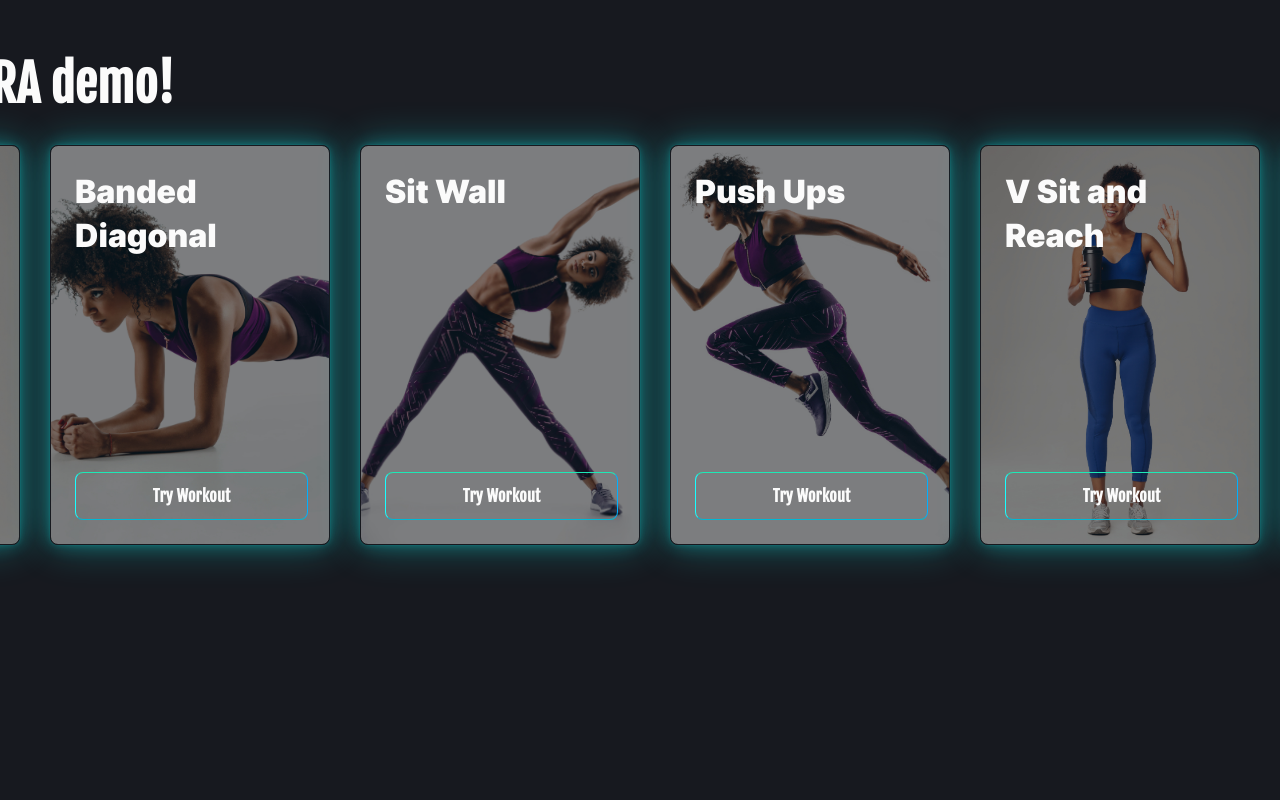
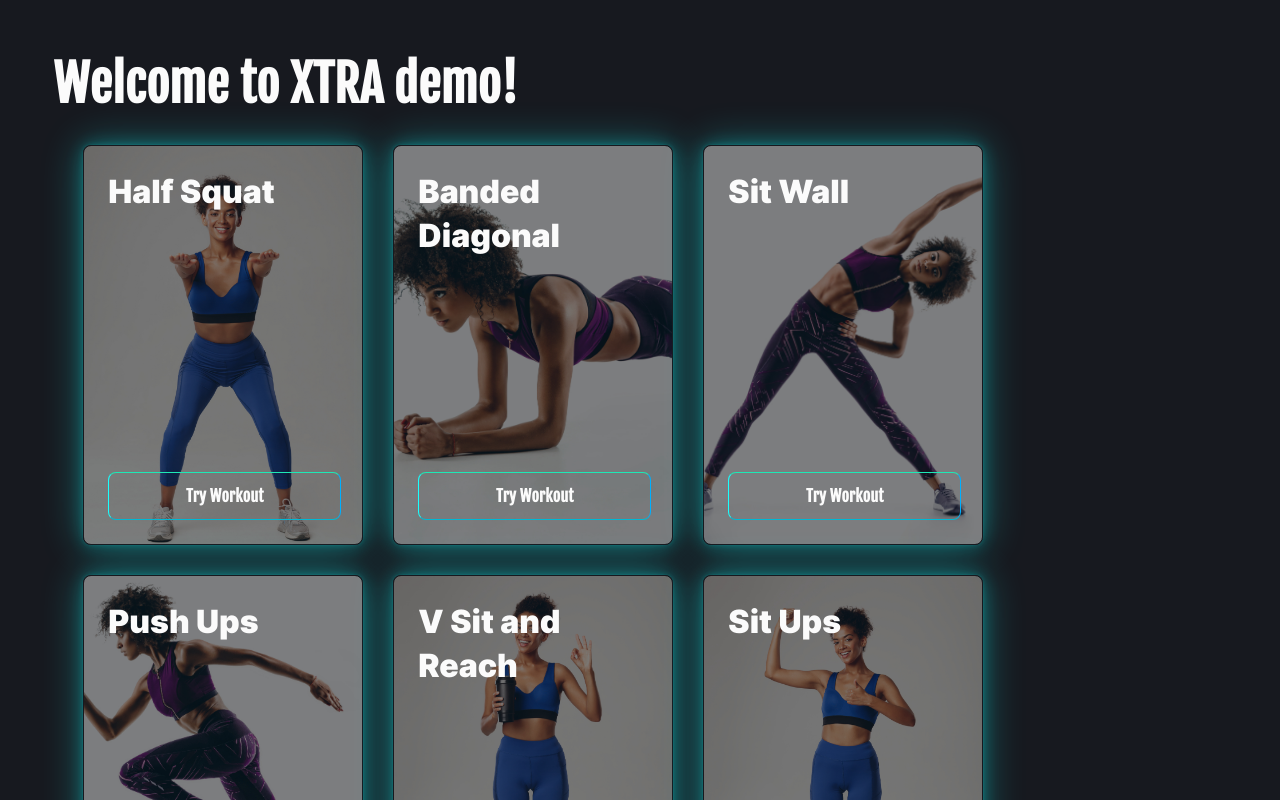
Before and after one commit to xtravision-ai/xtravision-react, a React (Create React App) app in the folder demo/: page / in a window 1280 px wide. Built offline with nearby package versions, Linux system fonts and the light colour scheme.

Commit message:
css fixes

```diff
--- a/demo/src/pages/HomePage.tsx
+++ b/demo/src/pages/HomePage.tsx
@@ -342,7 +342,8 @@ const Dashboard = ({ history }) => {
             display: 'flex',
             flexDirection: 'row',
             marginTop: '30px',
-            justifyContent: 'space-between',
+            justifyContent: 'flex-start',
+            flexWrap: 'wrap'
           }}
         >
           {menuItems.map((item, indx) => (
```
